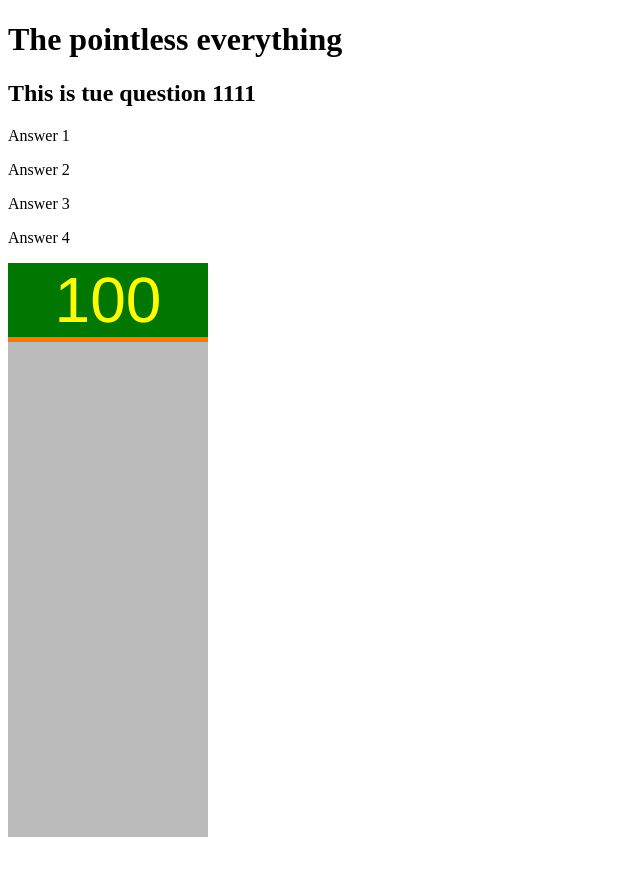
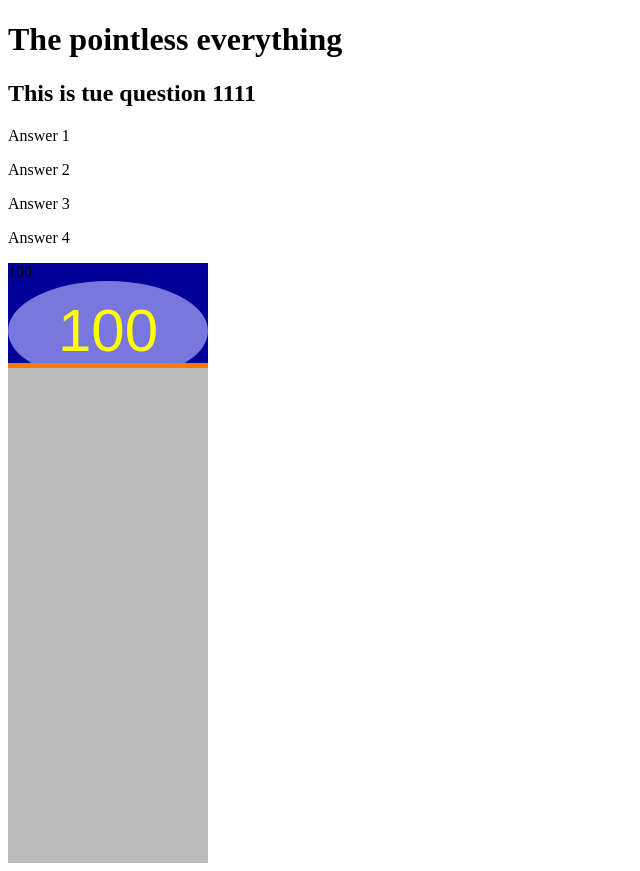
Before and after one commit to johncowie/pointless, a plain HTML site: page svgcounter/index.html in a window 1280 px wide. Shown: the whole page, without its empty margins (0-640 px from the left). Before the commit the page ends 845 px from the top, so only its background shows below. Drawn offline with Linux system fonts and the light colour scheme.

Commit message:
Merged in Carlos's changes

```diff
--- a/svgcounter/main.css
+++ b/svgcounter/main.css
@@ -6,9 +6,6 @@
 
 #score {
     width: 200px;
-    font-size: 4em;
-    background-color: #007700;
-    color: #FFFF00;
-    text-align: center;
-    font-family: Helvetica, Arial, Sans-Serif;
+    height: 100px;
+    background-color: #000099;
 }
--- a/svgcounter/main.js
+++ b/svgcounter/main.js
@@ -17,7 +17,28 @@ var pink = barContainer.append("rect")
         .attr("y", 0)
         .attr("fill", "#ff7700");
 
-var score = d3.select("#score");
+var scoreContainer = d3.select("#score")
+                       .append("svg")
+                       .attr("width", 200)
+                       .attr("height", 100);
+
+var circle = scoreContainer
+                .append("ellipse")
+                .attr("cx", 100)
+                .attr("cy", 50)
+                .attr("rx", 100)
+                .attr("ry", 50)
+                .attr("fill", "#7777DD")
+
+var text = scoreContainer
+                .append("text")
+                .attr("x", 100)
+                .attr("y", 70)
+                .attr("text-anchor", "middle")
+                .attr("fill", "#ffff00")
+                .attr("font-family", "sans-serif")
+                .attr("font-size", "60px")
+                .text("100");
 
 var running = true;
 
@@ -27,7 +48,7 @@ function setHeight(percent) {
     c.attr("height", newheight);
     c.attr("y", newy);
     pink.attr("y", newy);
-    score.text(percent);
+    text.text(percent);
 }
 
 // setInterval(decHeight, 50);
```
Also changed, not shown: svgcounter/index.html (line endings or trailing spaces).
